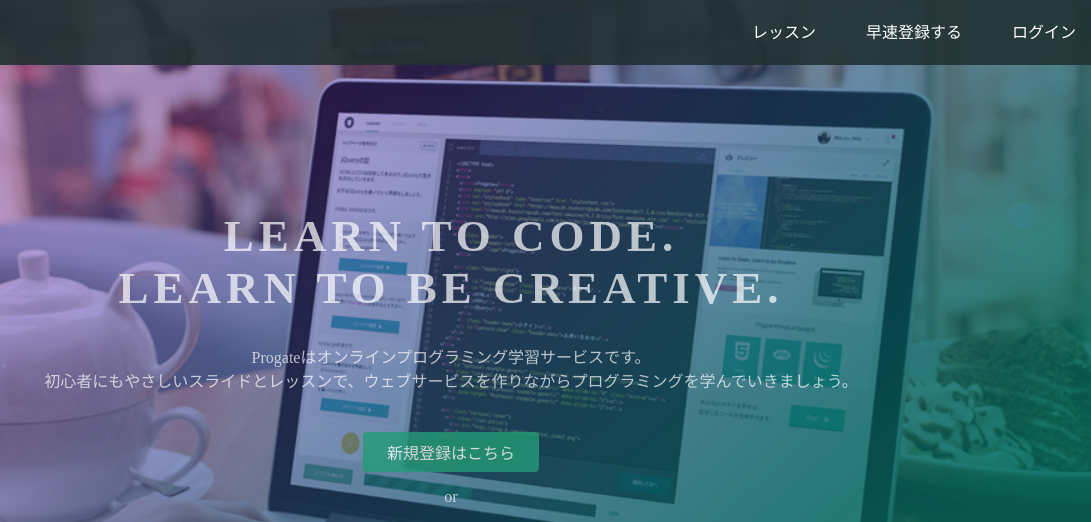
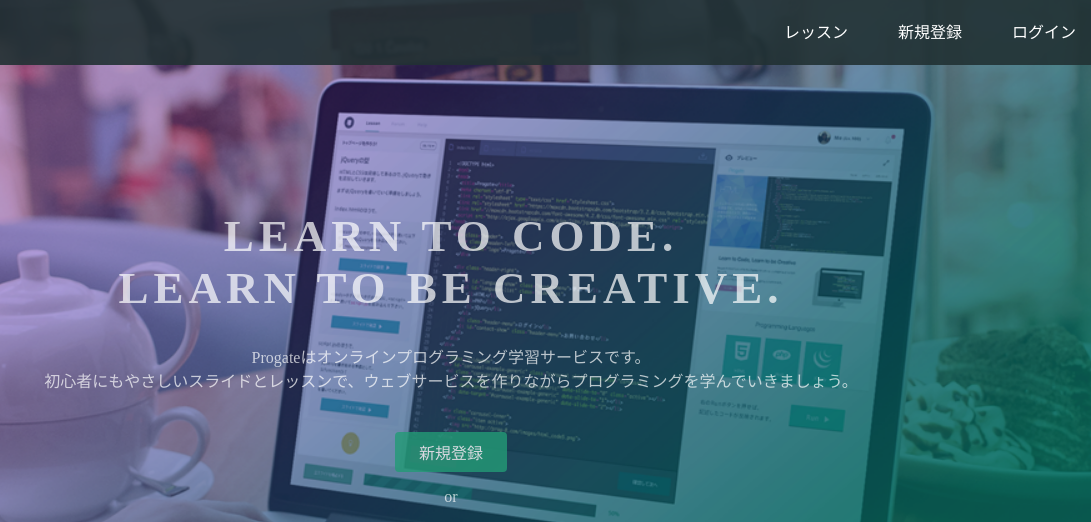
Before and after one commit to 1007timmm/1007timmm.github.io, a plain HTML site: page index.html in a window 1280 px wide. Shown: the top 522 px of the page, 189-1280 px from the left. Drawn offline with Linux system fonts and the light colour scheme.

Commit message:
Update index.html

```diff
--- a/index.html
+++ b/index.html
@@ -16,7 +16,7 @@
       <span class="fa fa-bars menu-icon"></span>
       <div class="header-right">
         <a href="#">レッスン</a>
-        <a href="#">早速登録する</a>
+        <a href="#">新規登録</a>
         <a href="#" class="login">ログイン</a>
       </div>
     </div>
@@ -26,7 +26,7 @@
       <h1>LEARN TO CODE.<br>LEARN TO BE CREATIVE.</h1>
       <p>Progateはオンラインプログラミング学習サービスです。<br>初心者にもやさしいスライドとレッスンで、ウェブサービスを作りながらプログラミングを学んでいきましょう。</p>
       <div class="btn-wrapper">
-        <a href="#" class="btn signup">新規登録はこちら</a>
+        <a href="#" class="btn signup">新規登録</a>
         <p>or</p>
         <a href="#" class="btn facebook"><span class="fa fa-facebook"></span>Facebookで登録</a>
         <a href="#" class="btn twitter"><span class="fa fa-twitter"></span>Twitterで登録</a>
```
